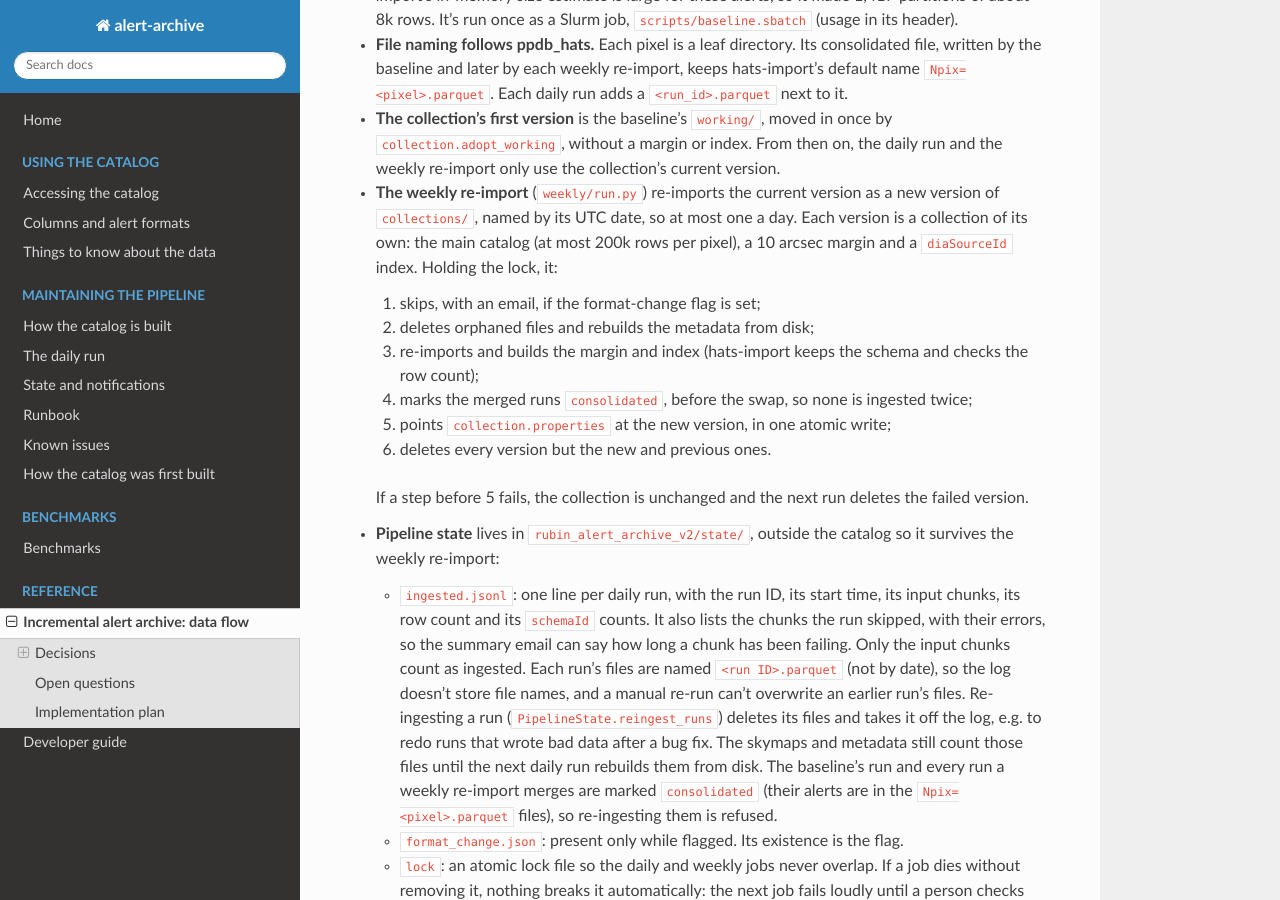
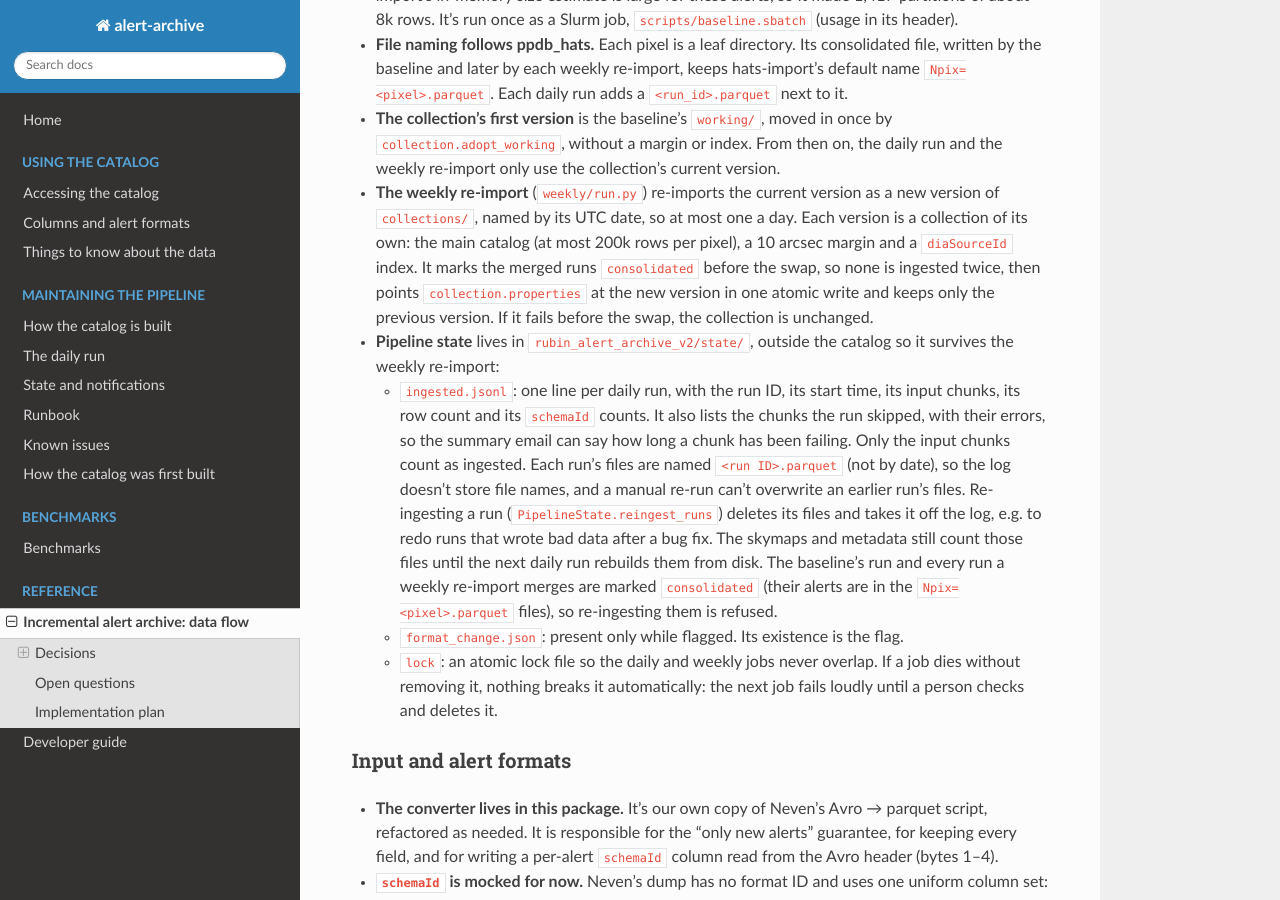
Before and after one commit to lincc-frameworks/alert-archive, a Sphinx documentation site: the page built from docs/design/incremental_data_flow.md, in a window 1280 px wide and 900 px high, scrolled down 2211 px. Built offline with Sphinx 7.4.7 and the Read the Docs theme 3.1.0, drawn with Linux system fonts in a browser that asks for light colours; pages that are not in the unit, such as notebooks, are missing from menus.

Commit message:
Reduce clutter

```diff
--- a/docs/design/incremental_data_flow.md
+++ b/docs/design/incremental_data_flow.md
@@ -118,18 +118,10 @@ for this repo, red = alert-format-change handling, orange dashed = not settled y
 - **The weekly re-import** (`weekly/run.py`) re-imports the current version as a
   new version of `collections/`, named by its UTC date, so at most one a day.
   Each version is a collection of its own: the main catalog (at most 200k rows
-  per pixel), a 10 arcsec margin and a `diaSourceId` index. Holding the lock, it:
-  1. skips, with an email, if the format-change flag is set;
-  2. deletes orphaned files and rebuilds the metadata from disk;
-  3. re-imports and builds the margin and index (hats-import keeps the schema
-     and checks the row count);
-  4. marks the merged runs `consolidated`, before the swap, so none is
-     ingested twice;
-  5. points `collection.properties` at the new version, in one atomic write;
-  6. deletes every version but the new and previous ones.
-
-  If a step before 5 fails, the collection is unchanged and the next run
-  deletes the failed version.
+  per pixel), a 10 arcsec margin and a `diaSourceId` index. It marks the merged
+  runs `consolidated` before the swap, so none is ingested twice, then points
+  `collection.properties` at the new version in one atomic write and keeps only
+  the previous version. If it fails before the swap, the collection is unchanged.
 - **Pipeline state** lives in `rubin_alert_archive_v2/state/`, outside the
   catalog so it survives the weekly re-import:
   - `ingested.jsonl`: one line per daily run, with the run ID, its start
```
Also changed, not shown: docs/pipeline/known_issues.md (+3 -4 lines), docs/pipeline/overview.md (+4 -5 lines), docs/pipeline/runbook.md (+3 -4 lines), 7 other files.
